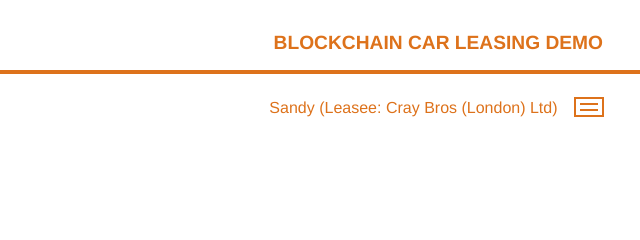
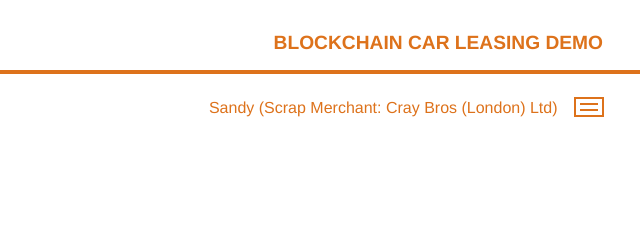
Before and after one commit to IBM-Blockchain-Archive/car-lease-demo, a website: page Client_Side/scrap-merchant.html in a window 1280 px wide. Shown: the top 240 px of the page, 640-1280 px from the left. Drawn offline with Linux system fonts and the light colour scheme; no server answers.

Commit message:
Fixed leasee on scrap merchant bug

```diff
--- a/Client_Side/scrap-merchant.html
+++ b/Client_Side/scrap-merchant.html
@@ -45,7 +45,7 @@
 				</td>
 				<td class="smlBrk"></td>
 				<td id="userStuff">
-					<div id="user" class="rtTxt" ><span id="userDets" ><span id="username" ></span> (<span id="userType">Leasee</span>: <span id="company"></span>)</span>&nbsp;<span id="menuBtn" onclick="toggleMenu()" ><div class="menuBar" ></div><div class="menuBar" ></div><span id="userBlock" class="menuWhiteBlock"></span></span></div>
+					<div id="user" class="rtTxt" ><span id="userDets" ><span id="username" ></span> (<span id="userType">Scrap Merchant</span>: <span id="company"></span>)</span>&nbsp;<span id="menuBtn" onclick="toggleMenu()" ><div class="menuBar" ></div><div class="menuBar" ></div><span id="userBlock" class="menuWhiteBlock"></span></span></div>
 				</td>
 				<td class="smlBrk"></td>
 			</tr>
```
